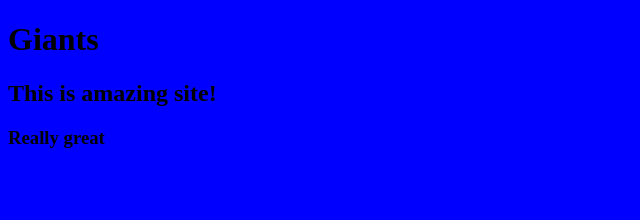
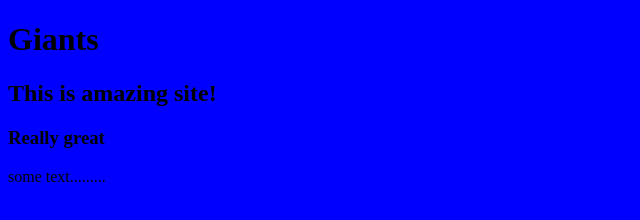
Before and after one commit to shone23/robofriend, a plain HTML site: page index.html in a window 1280 px wide. Shown: the full height of the page, 0-640 px from the left. Drawn offline with Linux system fonts and the light colour scheme.

Commit message:
add p tag

```diff
--- a/index.html
+++ b/index.html
@@ -10,5 +10,6 @@
     <h1>Giants</h1>
     <h2>This is amazing site!</h2>
     <h3>Really great</h3>
+    <p>some text.........</p>
 </body>
 </html>
```
